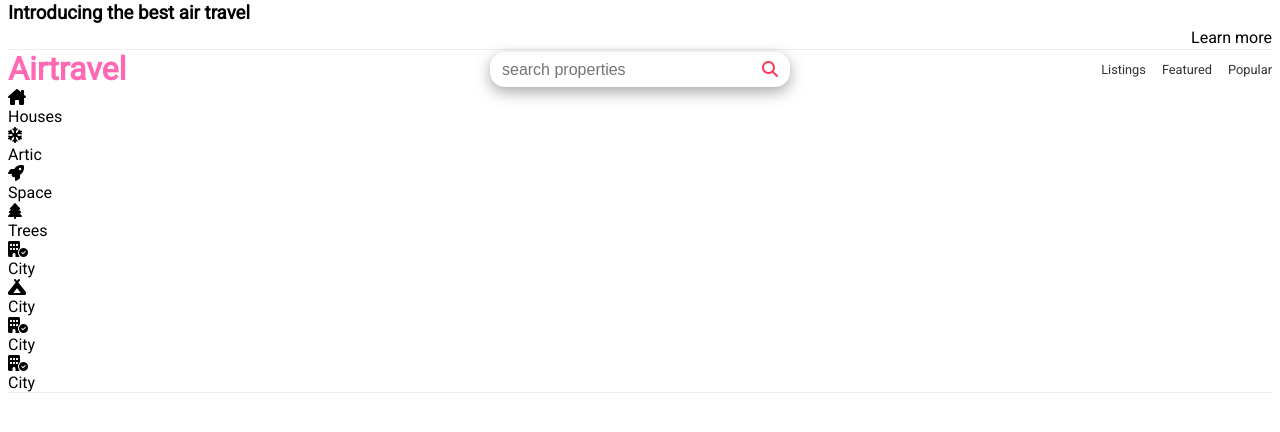
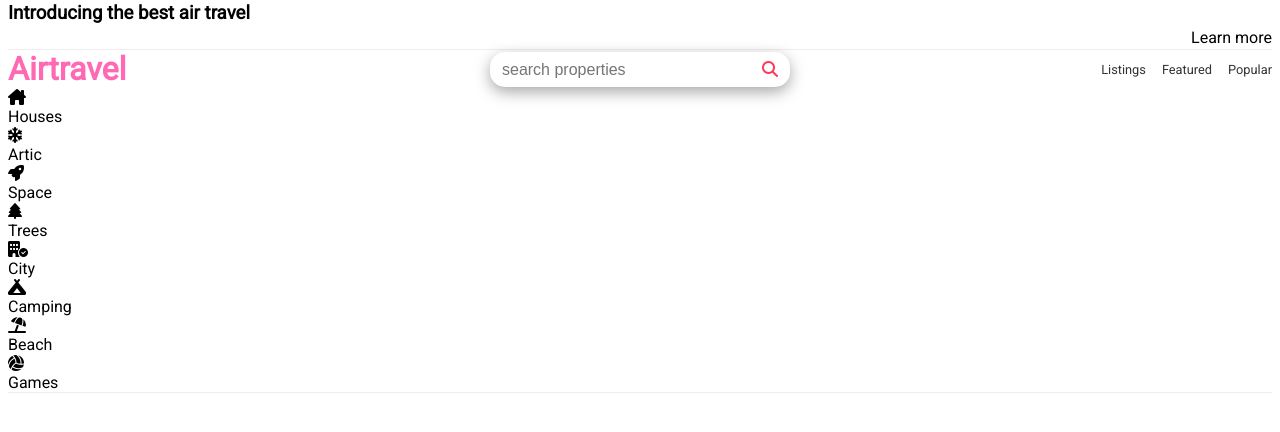
Before and after one commit to Prosper-Tshumaa/airtravel.github.io, a plain HTML site: page index.html in a window 1280 px wide. Drawn offline with Linux system fonts and the light colour scheme.

Commit message:
airtravel

```diff
--- a/index.html
+++ b/index.html
@@ -75,15 +75,15 @@
                 </div>
                 <div>
                     <i class="fa-solid fa-campground"></i>
-                    <p>City</p>
+                    <p>Camping</p>
                 </div>
                 <div>
-                    <i class="fa-solid fa-building-circle-check"></i>
-                    <p>City</p>
+                    <i class="fa-solid fa-umbrella-beach"></i>
+                    <p>Beach</p>
                 </div>
                 <div>
-                    <i class="fa-solid fa-building-circle-check"></i>
-                    <p>City</p>
+                    <i class="fa-solid fa-volleyball"></i>
+                    <p>Games</p>
                 </div>
             </div>
             <!--sort bar-->
```
